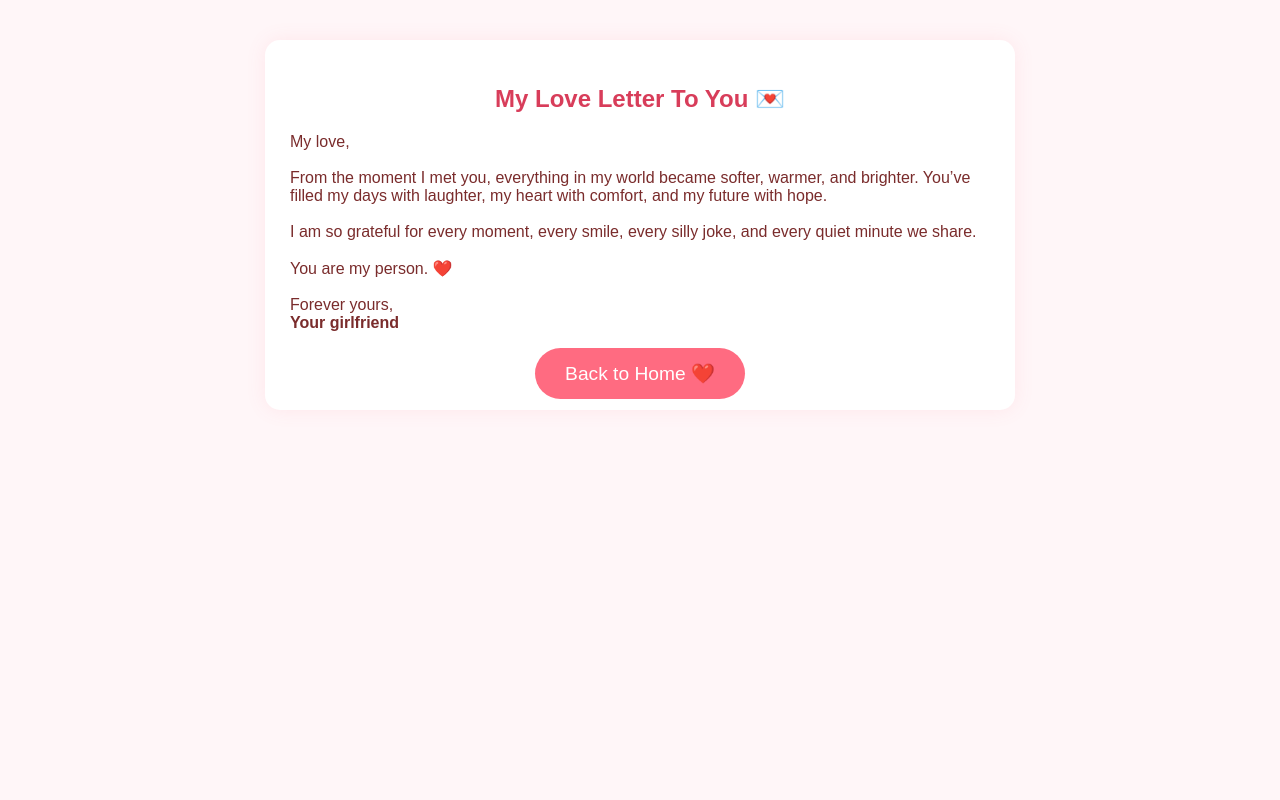
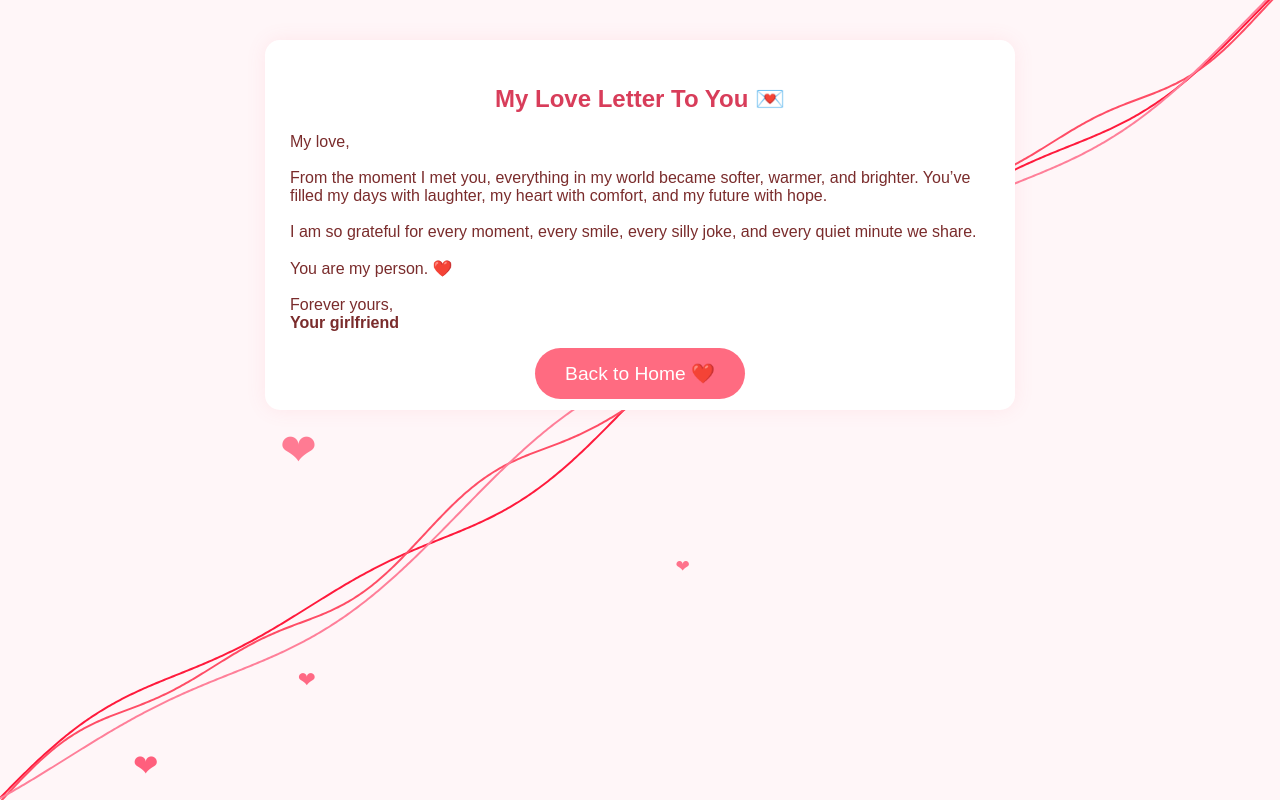
Before and after one commit to royaghavami/roro.github.io, a plain HTML site: page love.html in a window 1280 px wide. Drawn offline with Linux system fonts and the light colour scheme.

Commit message:
feat: hearts clickable, fix love letter

```diff
--- /dev/null
+++ b/assets/script-letter.js
@@ -0,0 +1,122 @@
+// ----------- Red Strings (Lovers’ Fate) -----------
+const canvas = document.getElementById("redStringCanvas");
+const ctx = canvas.getContext("2d");
+
+canvas.width = window.innerWidth;
+canvas.height = window.innerHeight;
+
+let time = 0;
+
+const strings = [
+    { color: "#ff1a3c", amplitude: 20, frequency: 0.01, speed: 0.02 },
+    { color: "#ff4d66", amplitude: 15, frequency: 0.015, speed: 0.025 },
+    { color: "#ff7f99", amplitude: 25, frequency: 0.008, speed: 0.018 }
+];
+
+function drawRedStrings() {
+    ctx.clearRect(0, 0, canvas.width, canvas.height);
+
+    strings.forEach(str => {
+        ctx.beginPath();
+        ctx.lineWidth = 2;
+        ctx.strokeStyle = str.color;
+
+        for (let x = 0; x <= canvas.width; x += 2) {
+            const progress = x / canvas.width;
+            const y = str.amplitude * Math.sin(str.frequency * x + time)
+                    + str.amplitude * 0.5 * Math.sin(str.frequency * x * 2 + time * 2)
+                    + canvas.height * progress;
+            const drawX = canvas.width - x;
+            ctx.lineTo(drawX, y);
+        }
+
+        ctx.stroke();
+    });
+
+    time += 0.02;
+    requestAnimationFrame(drawRedStrings);
+}
+
+drawRedStrings();
+
+window.addEventListener("resize", () => {
+    canvas.width = window.innerWidth;
+    canvas.height = window.innerHeight;
+});
+
+
+
+const heartMessages = [
+  "I love you ❤️",
+  "You make my world brighter ✨",
+  "You are my favorite person 💕",
+  "Every moment with you feels special 🌸",
+  "I’m so happy I met you 💗"
+];
+
+const floatingContainer = document.getElementById("floatingHeartsContainer");
+
+function createFloatingHeart() {
+  const heart = document.createElement("div");
+  heart.classList.add("floating-heart");
+  heart.textContent = "❤";
+
+  // Random horizontal position
+  heart.style.left = Math.random() * 90 + "%";
+  heart.style.bottom = "-30px"; // start below viewport
+  const size = 15 + Math.random() * 25;
+  heart.style.fontSize = size + "px";
+
+  heart.style.position = "absolute";
+  heart.style.cursor = "pointer";
+  heart.style.userSelect = "none";
+  heart.style.zIndex = 10;
+  heart.style.transition = "transform 0.2s, opacity 0.5s";
+
+  heart.onclick = (e) => {
+    const msg = document.createElement("div");
+    msg.classList.add("heart-msg");
+    msg.textContent = heartMessages[Math.floor(Math.random() * heartMessages.length)];
+    msg.style.left = e.pageX + "px";
+    msg.style.top = e.pageY + "px";
+
+    msg.style.position = "absolute";
+    msg.style.background = "#fff0f4";
+    msg.style.border = "2px solid #ff6b81";
+    msg.style.padding = "6px 10px";
+    msg.style.borderRadius = "8px";
+    msg.style.color = "#d83d5a";
+    msg.style.fontSize = "14px";
+    msg.style.opacity = 0;
+    msg.style.transform = "translateY(10px)";
+    msg.style.transition = "all 0.5s ease";
+
+    document.body.appendChild(msg);
+
+    requestAnimationFrame(() => {
+      msg.style.opacity = 1;
+      msg.style.transform = "translateY(-20px)";
+    });
+
+    setTimeout(() => {
+      msg.style.opacity = 0;
+      setTimeout(() => msg.remove(), 500);
+    }, 2000);
+  };
+
+  floatingContainer.appendChild(heart);
+
+  // Animate the heart slowly upwards
+  let pos = 0;
+  const speed = 0.4 + Math.random() * 0.4; // slower movement
+  const anim = setInterval(() => {
+    pos += speed;
+    heart.style.bottom = pos + "px";
+    if (pos > window.innerHeight + 50) {
+      heart.remove();
+      clearInterval(anim);
+    }
+  }, 20);
+}
+
+setInterval(createFloatingHeart, 1200); // spawn less frequently
--- a/assets/style.css
+++ b/assets/style.css
@@ -488,7 +488,7 @@ body.dark .arrival-section {
     color: #ff4d6d;
     cursor: pointer;
     user-select: none;
-    animation: floatUp 5s linear infinite;
+    animation: floatUp 20s linear infinite;
     opacity: 0.8;
     pointer-events: auto;
     /* allow clicks */
@@ -506,7 +506,7 @@ body.dark .arrival-section {
     pointer-events: none;
     opacity: 0;
     transform: translateY(-10px);
-    transition: 0.3s;
+    /* transition: 0.3s; */
 }
 
 /* Red string canvas */
--- a/love.html
+++ b/love.html
@@ -29,6 +29,9 @@
             <a href="index.html" class="love-button">Back to Home ❤️</a>
         </div>
     </section>
+    <div id="floatingHeartsContainer"></div>
+    <canvas id="redStringCanvas"></canvas>
+    <script src="./assets/script-letter.js"></script>
 </body>
 
 </html>
```
